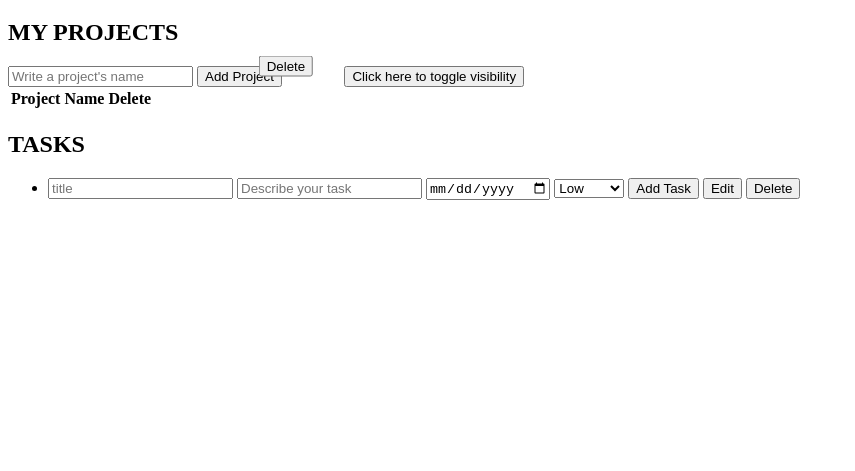
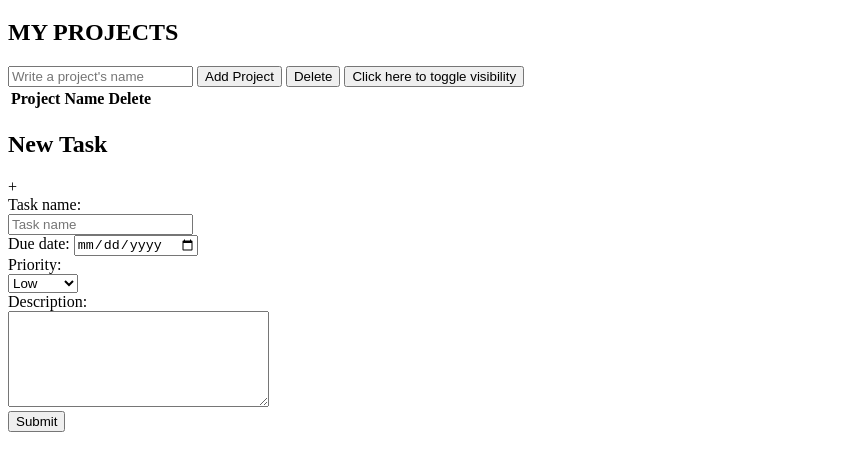
Before and after one commit to cgcarlosg/ToDoList, a website built with webpack: page dist/index.html in a window 1280 px wide. Shown: the part 61-532 px from the top of the page, without its empty margins (0-855 px from the left). Built offline with nearby package versions, Linux system fonts and the light colour scheme; files whose address does not match are found by name.

Commit message:
Add form for to do list

```diff
--- a/dist/index.html
+++ b/dist/index.html
@@ -32,29 +32,42 @@
                      </table>
         </div>
         </sidebar>
+        <div id="modal">
+            <div class="container">
+              <h2>New Task</h2>
+              <div class="close">+</div>
+              <form data-new-task-form>
+                <label for="name">Task name:</label><br />
+                <input
+                  type="text"
+                  id="name"
+                  data-new-task-input
+                  placeholder="Task name"
+                  ariel-label="Add new task item"
+                  autocomplete="off"
+                  required
+                /><br />
+                <label for="due-date">Due date:</label>
+                <input type="date" id="due-date" name="due-date" /><br />
+                <label for="priority">Priority:</label><br />
+                <select name="priority" id="priority">
+                  <option value="Low">Low</option>
+                  <option value="Medium">Medium</option>
+                  <option value="High">High</option></select
+                ><br />
+                <label for="description">Description:</label><br />
+                <textarea
+                  name="description"
+                  id="description"
+                  cols="30"
+                  rows="6"
+                ></textarea
+                ><br />
+                <input type="submit" />
+              </form>
+            </div>
+          </div>
 
-        <div id="tasks">
-            <h2>TASKS</h2>
-            <div id='sectiontohide'>
-            <ul>
-                <li>
-                    <form>
-                        <input type="Text" class="title" placeholder="title">
-                        <input type="Text" class="description" placeholder="Describe your task">
-                        <input type="date" class="duedate" placeholder="Due Date">
-                        <select type="select" class="priority">
-                            <option value="Low">Low</option>
-                            <option value="Medium">Medium</option>
-                            <option value="High">High</option>
-                        </select>
-                        <button class= "addProject">Add Task</button>
-                        <button class= "editProject">Edit</button>
-                        <button class= "deleteProject">Delete</button>
-                    </form>
-                </li>
-            </ul>
-        </div>
-        </div>
     </main>
 
     </div>
--- a/dist/style.css
+++ /dev/null
@@ -1,12 +0,0 @@
-.taskItems {
-  transform: translate(-50%, -50%) scale(0);
-  transition: 200ms ease-in-out;
-}
-
-.btnTask {
-  transform: translate(-50%, -50%) scale(1);
-}
-
-.hidden {
-  display: none;
-}
```
Also changed, not shown: 1 other file.
